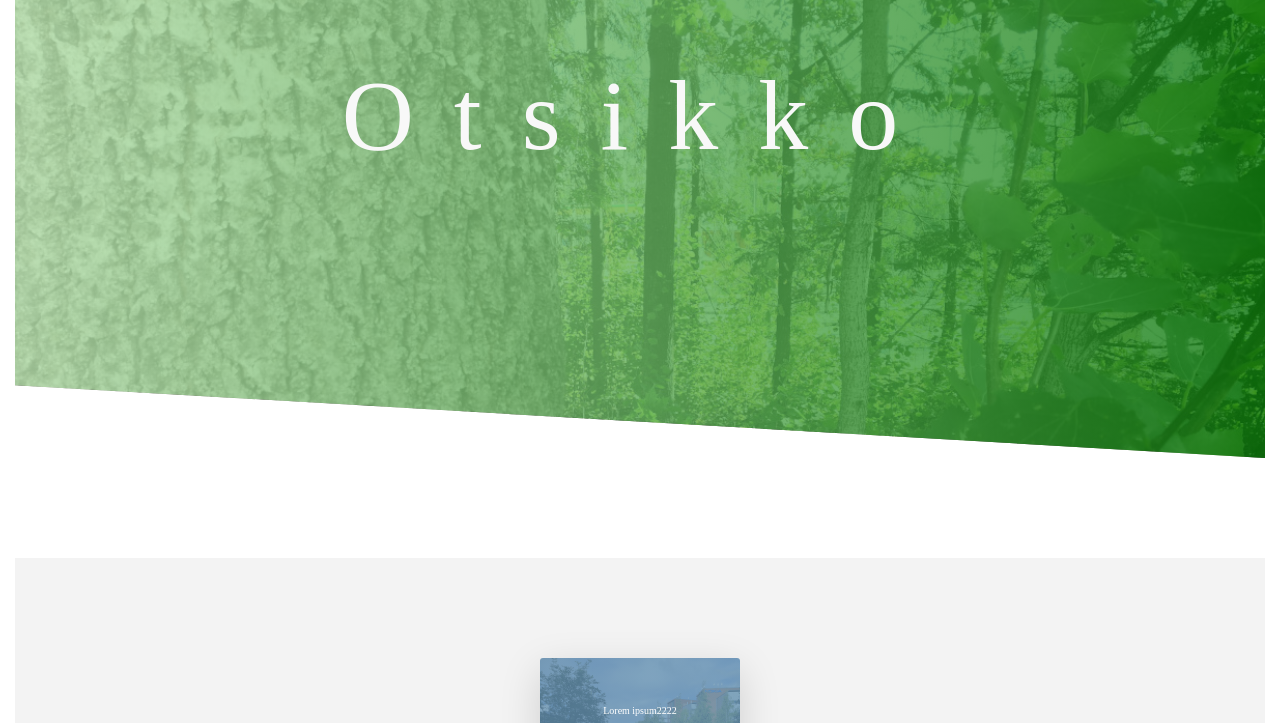
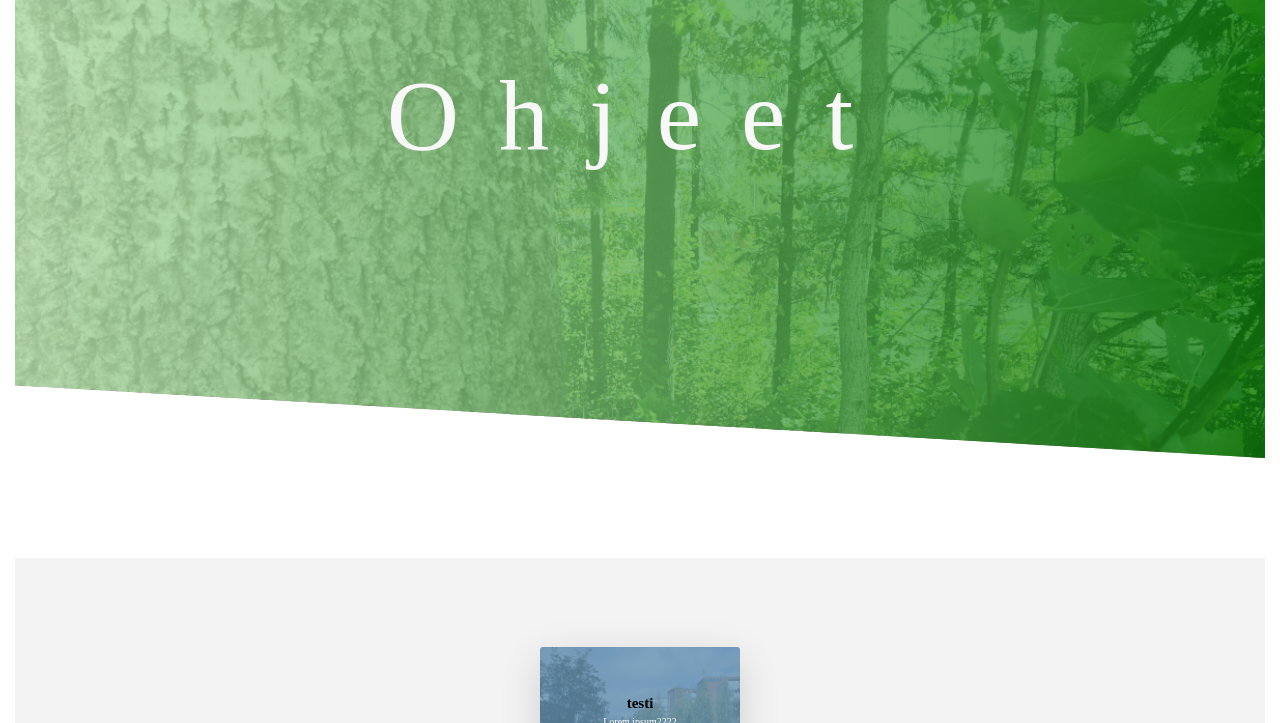
Before and after one commit to JanneKauk/VaellusOpas, a website: page testi.html in a window 1280 px wide. Shown: the part 77-800 px from the top of the page. Drawn offline with Linux system fonts and the light colour scheme.

Commit message:
Muutoksia info-boxiin ja testi

```diff
--- a/sass/components/_info-box.scss
+++ b/sass/components/_info-box.scss
@@ -20,4 +20,6 @@
   &__text {
     color: white;
   }
+
+
 }
--- a/sass/pages/_testi.scss
+++ b/sass/pages/_testi.scss
@@ -43,6 +43,9 @@
   background-color: #f3f3f3;
   padding: 20rem 0;
   height: 70vh;
+  :hover {
+    transform: scale(2);
+  }
   /*background-image: linear-gradient(
                   to right bottom,
                   rgba(#ffffff, 0.8),
--- a/testi.html
+++ b/testi.html
@@ -21,7 +21,7 @@
     </nav>
     <div class="header__container">
         <h1 class="heading-main">
-            <span class="heading-main--title">Otsikko</span>
+            <span class="heading-main--title">Ohjeet</span>
         </h1>
     </div>
 
@@ -36,7 +36,7 @@
 <aside>
     <section class="section-laatikko">
         <div class="info-box">
-            <div class="info-box__img"></div>
+            <h2 class="info-box__heading">testi</h2>
             <p class="info-box__text">
                 Lorem ipsum2222
             </p>
```
